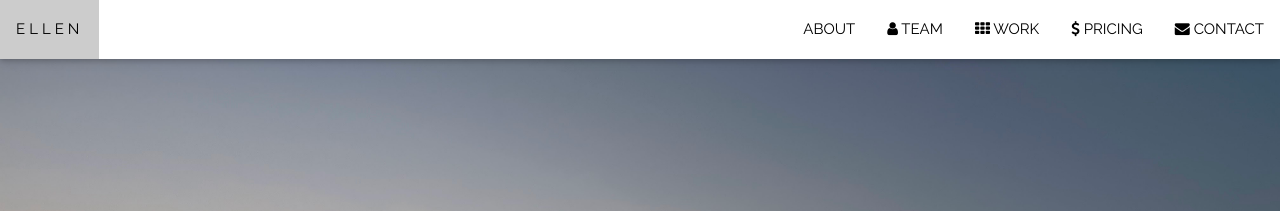
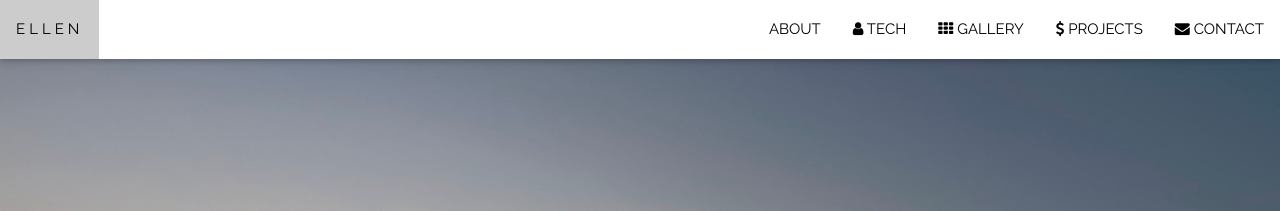
Before and after one commit to ebh1226/ebh1226.github.io, a plain HTML site: page home.html in a window 1280 px wide. Shown: the top 211 px of the page. Drawn offline with nearby package versions, Linux system fonts and the light colour scheme.

Commit message:
Update home.html
udpated nav bars

```diff
--- a/home.html
+++ b/home.html
@@ -37,9 +37,9 @@ body, html {
     <!-- Right-sided navbar links -->
     <div class="w3-right w3-hide-small">
       <a href="#about" class="w3-bar-item w3-button">ABOUT</a>
-      <a href="#team" class="w3-bar-item w3-button"><i class="fa fa-user"></i> TEAM</a>
-      <a href="#work" class="w3-bar-item w3-button"><i class="fa fa-th"></i> WORK</a>
-      <a href="#pricing" class="w3-bar-item w3-button"><i class="fa fa-usd"></i> PRICING</a>
+      <a href="#tech" class="w3-bar-item w3-button"><i class="fa fa-user"></i> TECH</a>
+      <a href="#gallery" class="w3-bar-item w3-button"><i class="fa fa-th"></i> GALLERY</a>
+      <a href="#projects" class="w3-bar-item w3-button"><i class="fa fa-usd"></i> PROJECTS</a>
       <a href="#contact" class="w3-bar-item w3-button"><i class="fa fa-envelope"></i> CONTACT</a>
     </div>
     <!-- Hide right-floated links on small screens and replace them with a menu icon -->
@@ -54,9 +54,9 @@ body, html {
 <nav class="w3-sidebar w3-bar-block w3-black w3-card w3-animate-left w3-hide-medium w3-hide-large" style="display:none" id="mySidebar">
   <a href="javascript:void(0)" onclick="w3_close()" class="w3-bar-item w3-button w3-large w3-padding-16">Close ×</a>
   <a href="#about" onclick="w3_close()" class="w3-bar-item w3-button">ABOUT</a>
-  <a href="#team" onclick="w3_close()" class="w3-bar-item w3-button">TEAM</a>
-  <a href="#work" onclick="w3_close()" class="w3-bar-item w3-button">WORK</a>
-  <a href="#pricing" onclick="w3_close()" class="w3-bar-item w3-button">PRICING</a>
+  <a href="#tech" onclick="w3_close()" class="w3-bar-item w3-button">TECH</a>
+  <a href="#gallery" onclick="w3_close()" class="w3-bar-item w3-button">GALLERY</a>
+  <a href="#projects" onclick="w3_close()" class="w3-bar-item w3-button">PROJECTS</a>
   <a href="#contact" onclick="w3_close()" class="w3-bar-item w3-button">CONTACT</a>
 </nav>
 
@@ -118,7 +118,7 @@ body, html {
 </div>
 
 <!-- Tech Section -->
-<div class="w3-container" style="padding:128px 16px" id="team">
+<div class="w3-container" style="padding:128px 16px" id="tech">
   <h3 class="w3-center">TECH TALK</h3>
   <p class="w3-center w3-large">A BIT of my computer science related experience</p>
   <div class="w3-row-padding w3-center" style="margin-top:64px">
@@ -179,7 +179,7 @@ body, html {
 </div>
 
 <!-- In-Action -->
-<div class="w3-container" style="padding:128px 16px" id="work">
+<div class="w3-container" style="padding:128px 16px" id="gallery">
   <h3 class="w3-center">MY WORK</h3>
   <p class="w3-center w3-large">See me in action!</p>
 
@@ -251,7 +251,7 @@ body, html {
 </div>
 
 <!-- On-going Projects Section -->
-<div class="w3-container w3-center w3-dark-grey" style="padding:128px 16px" id="pricing">
+<div class="w3-container w3-center w3-dark-grey" style="padding:128px 16px" id="projects">
   <h3>Current Events</h3>
   <p class="w3-large">What am I up to now?</p>
   <div class="w3-row-padding" style="margin-top:64px">
```
